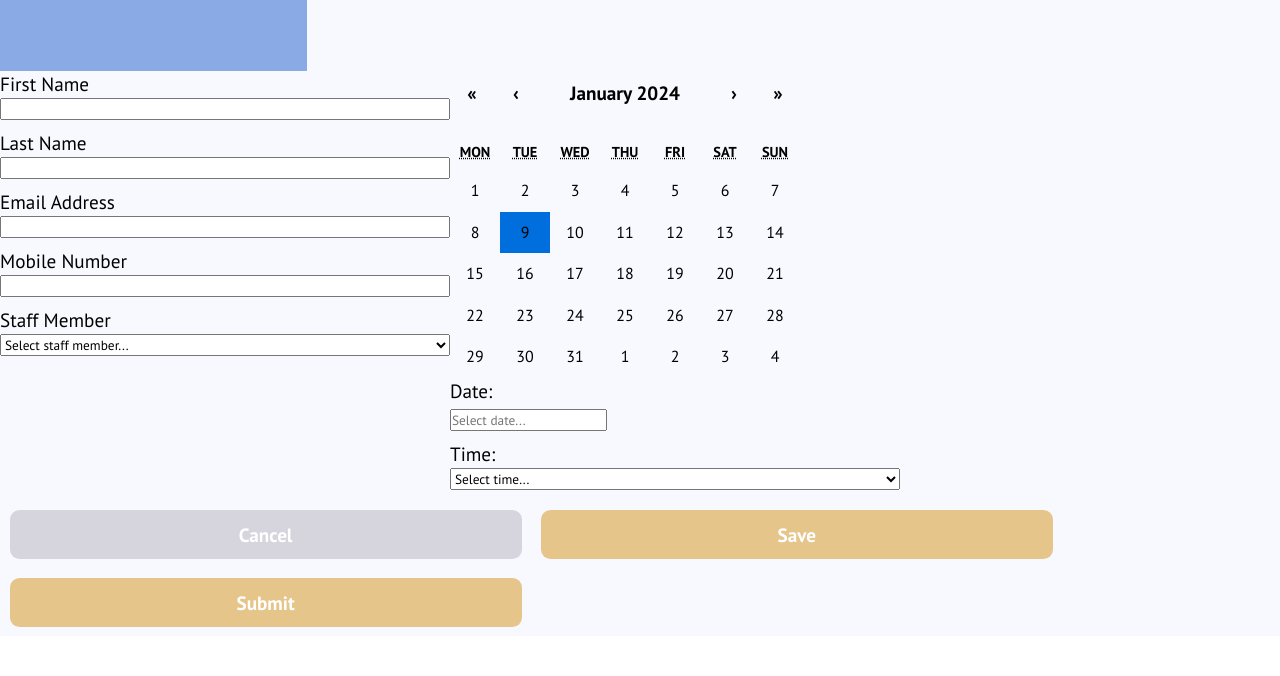
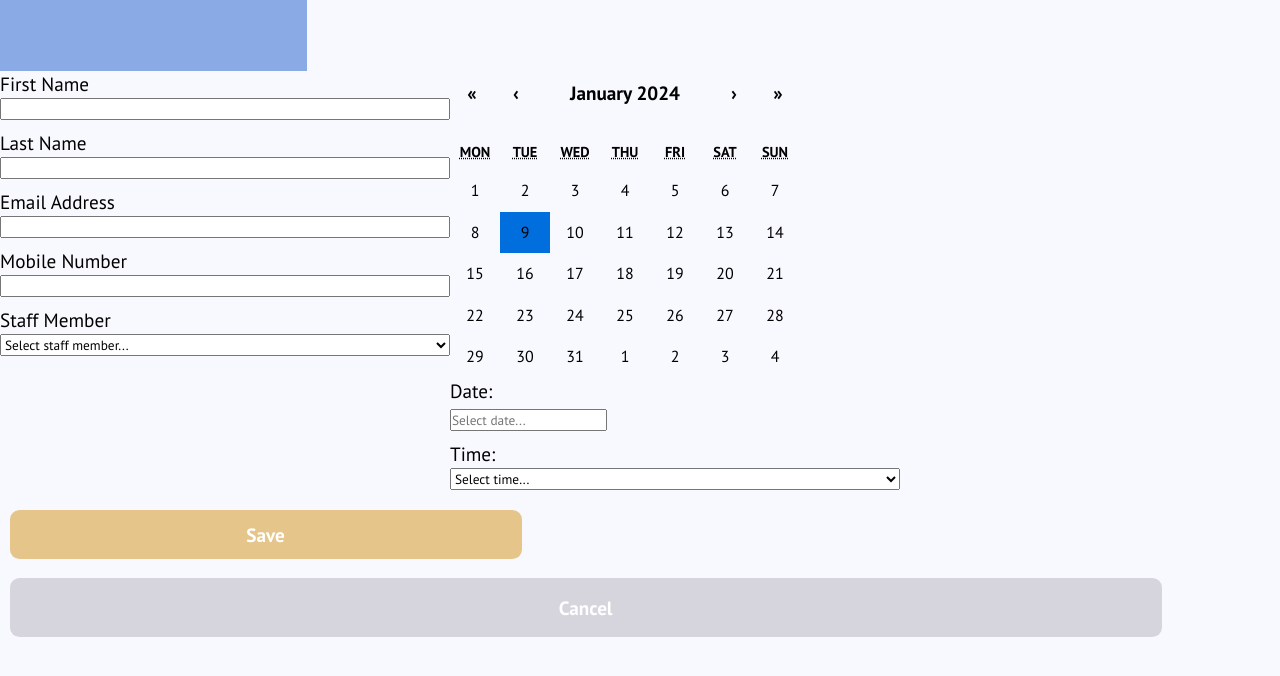
Before and after one commit to nology-tech/verde-client-project, a React (Vite) app: page /bookAppointment in a window 1280 px wide. Shown: the part 742-1418 px from the top of the page. Before the commit the page ends 1378 px from the top, so only its background shows below. Built offline with nearby package versions, Linux system fonts and the light colour scheme.

Commit message:
slight sltye change and divs added around the buttons for style purposes

```diff
--- a/src/pages/BookAppointment/BookAppointment.scss
+++ b/src/pages/BookAppointment/BookAppointment.scss
@@ -1,6 +1,6 @@
 @import "../../styles/_variables.scss";
 @import "react-calendar/dist/Calendar.css"; //react-calendar default stylesheet
-@import 'react-datepicker/dist/react-datepicker.css';
+@import "react-datepicker/dist/react-datepicker.css";
 
 @media screen and (min-width: $mobile-breakpoint) {
   .book-appointment {
@@ -10,16 +10,15 @@
       &--leftside {
         display: flex;
         flex-direction: column;
+
         label {
           color: black;
           display: flex;
-
           margin-bottom: 2px;
         }
 
         input {
           margin-bottom: 10px;
-
         }
 
         select {
@@ -34,13 +33,11 @@
         label {
           color: black;
           display: flex;
-
           margin-bottom: 2px;
         }
 
         input {
           margin-bottom: 10px;
-
         }
 
         select {
@@ -53,8 +50,18 @@
       display: none;
     }
   }
+  .save-button {
+    display: none;
+  }
+  .submit-button {
+    display: flex;
+    justify-content: center;
+  }
+  .cancel-button {
+    display: grid;
+    grid-template-rows: 100vw;
+  }
 }
-
 @media screen and (min-width: $tablet-breakpoint) {
   .calendar-desktop {
     display: none;
@@ -77,7 +84,6 @@
 
       &--leftside {
         width: 450px;
-
         display: flex;
         justify-content: flex-start;
         flex-direction: column;
@@ -125,4 +131,12 @@
       }
     }
   }
+
+  .save-button {
+    display: block;
+  }
+
+  .submit-button {
+    display: none;
+  }
 }
--- a/src/pages/BookAppointment/BookAppointment.tsx
+++ b/src/pages/BookAppointment/BookAppointment.tsx
@@ -148,10 +148,16 @@ const BookAppointment = () => {
 
   return (
     <div className="book-appointment">
-      <Header title="Book Appointment" variant="light" onClick={() => console.log("Shall I go home??")} buttonOption={true} buttonLabel="" buttonVariant="yellow"/>
+      <Header
+        title="Book Appointment"
+        variant="light"
+        onClick={() => console.log("Shall I go home??")}
+        buttonOption={true}
+        buttonLabel=""
+        buttonVariant="yellow"
+      />
       {/* uses npmjs react-calendar package */}
-      <NavBar variant="light"/>
-
+      <NavBar variant="light" />
       <form className="book-appointment__form">
         <div className="book-appointment__form--leftside">
           <label>First Name</label>
@@ -235,18 +241,25 @@ const BookAppointment = () => {
         </div>
       </form>
       {/* button component needs buttonprops so we cant hide the submit button on desktop view and show it on mobile view */}
-      <Button
-        label="Cancel"
-        variant="grey"
-        onClick={() => console.log("Cancel button clicked")}
-      />
+      <div className="save-button">
         <Button label="Save" variant="yellow" onClick={handleSubmit} />
+      </div>
+      <div className="submit-button">
         <Button
           label="Submit"
           variant="yellow"
           onClick={handleDatePickerSubmit}
         />
       </div>
+      <div className="cancel-button">
+        <Button
+          label="Cancel"
+          variant="grey"
+          onClick={() => console.log("Cancel button clicked")}
+          size="large"
+        />
+      </div>
+    </div>
   );
 };
 
```
Lines whose indentation alone changed are shown as unchanged.
